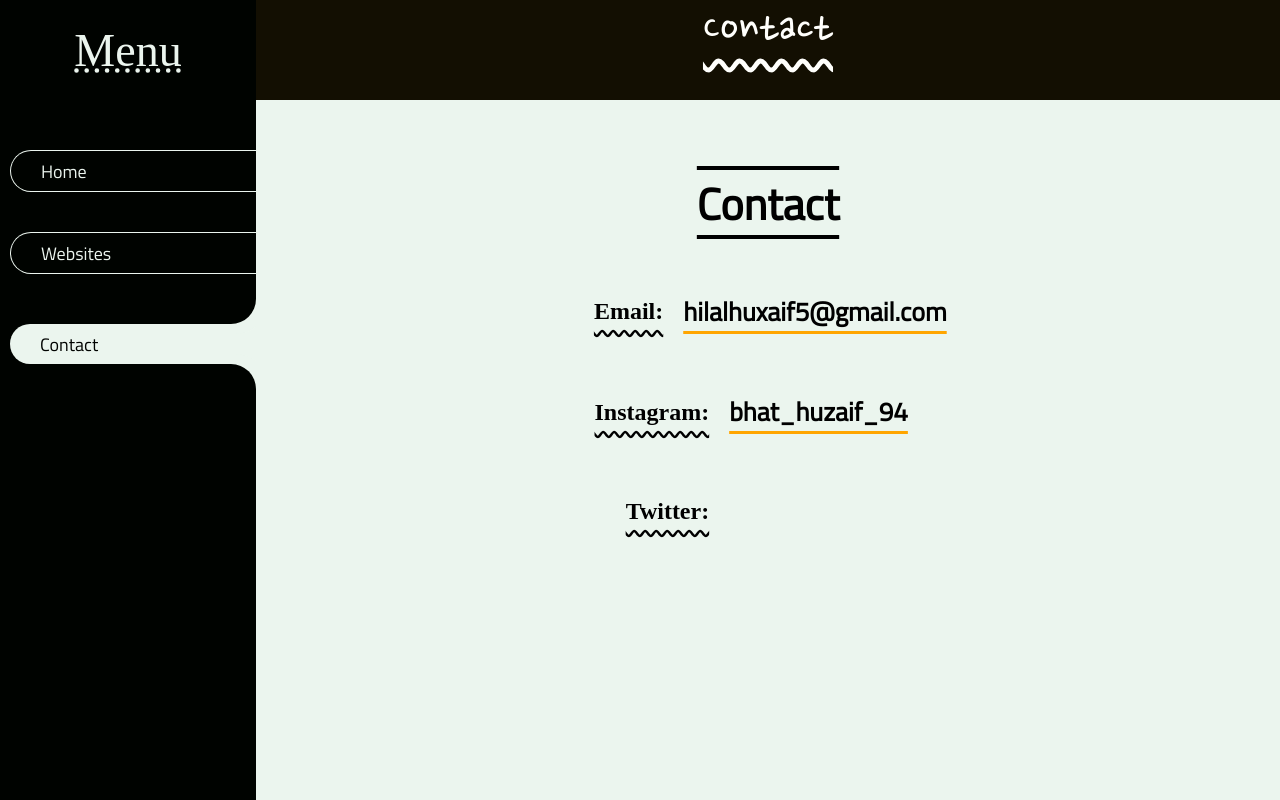
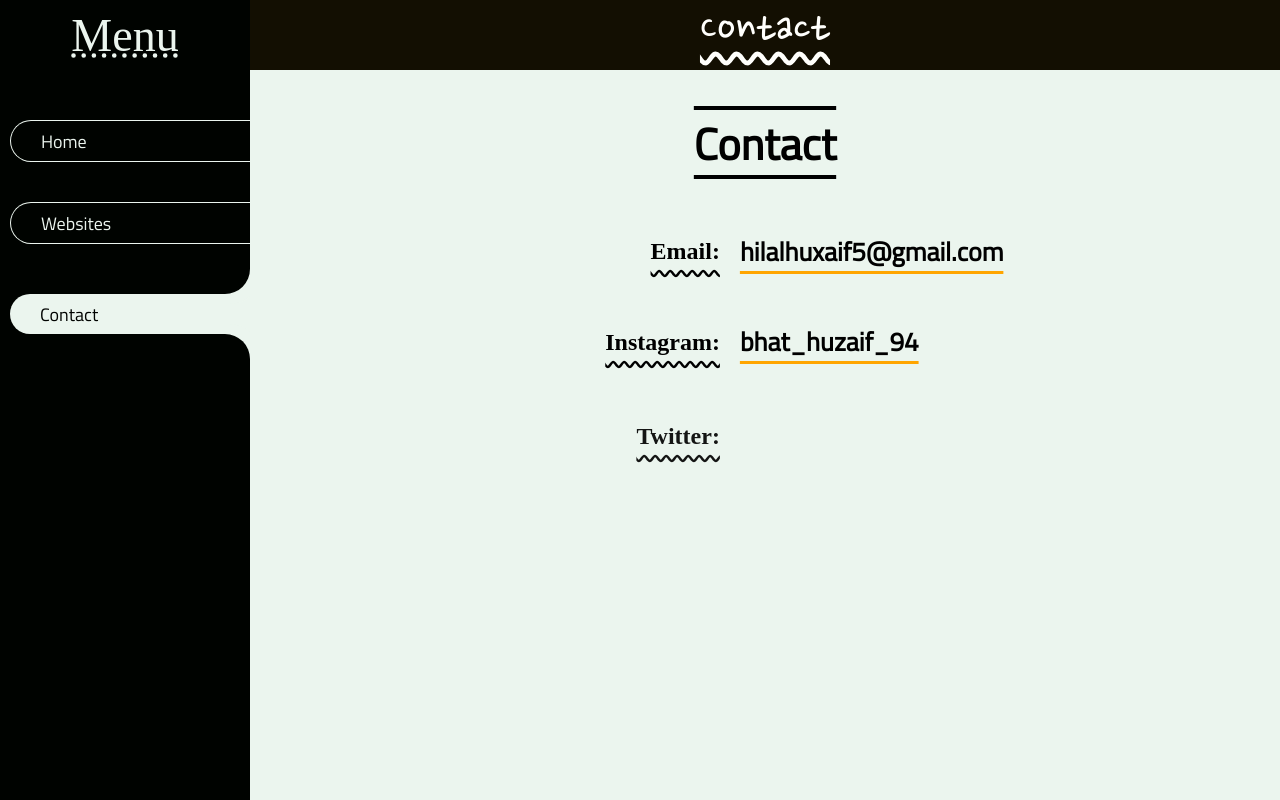
Before and after one commit to Huzaif-Hilal/my-website, a plain HTML site: page index.html in a window 1280 px wide. Both pictures are taken after a click on the element "Contact". Drawn offline with Linux system fonts and the light colour scheme; a web font is replaced by a local one.

Commit message:
Uploaded!

```diff
--- a/index.css
+++ b/index.css
@@ -15,8 +15,8 @@ body{
     width: 100dvw;
     height: 100dvh;
     display: grid;
-    grid-template-columns: 1fr 4fr;
-    grid-template-rows: 1fr 7fr;
+    grid-template-columns: 250px 1fr;
+    grid-template-rows: 70px 1fr;
     grid-template-areas:
     "menu title"
     "navigation webpreview";
@@ -35,7 +35,7 @@ body > div.title {
     text-align: center;
     font-size: 48px;
     text-decoration: wavy underline;
-    text-underline-offset: 15px;
+    text-underline-offset: 8px;
     transition: all 0.4s ease-in-out;
 }
 
@@ -56,6 +56,7 @@ body > div.navigation {
     grid-area: navigation;
     background-color: var(--C-Black);
     overflow: scroll;
+    transition: all 0.3s ease-in-out;
 }
 
 body > div.preview{
@@ -156,6 +157,7 @@ body > div.preview > main#home > div#info-box{
     justify-self: center;
     align-self: flex-end;
     display: inline;
+    text-align: center;
 }
 body > div.preview > main#home > div#info-box > h2#info-text{
    font-family: var(--Font-Fam-4);
@@ -207,8 +209,8 @@ body > div.preview > main#website > a > button.go-to-live{
     height: 70px;
     border-radius: 50%;
     position: absolute;
-    bottom: 100px;
-    right: 100px;
+    bottom: 50px;
+    right: 70px;
     cursor: pointer;
     background-color: #1A1B41;
     color: #F1FFE7;
@@ -231,7 +233,7 @@ body > div.preview > main#contact{
     padding: 0% 33% 0% 33%;
 }
 body > div.preview > main#contact > h1{
-    margin-top: 100px;
+    margin-top: 70px;
     color: rgba(0, 0, 0, 0.200);
     transition: all 0.5s ease-in-out;
     font-family: var(--Font-Fam-3);
@@ -242,12 +244,12 @@ body > div.preview > main#contact > h1{
     font-size: 44px;
 }
 body > div.preview > main#contact > div.row{
-    margin: 10px 10px 0px 0px;
+    margin: 0px 10px 0px 0px;
     font-family: var(--Font-Fam-4);
     text-underline-offset: 10px;
     display: grid;
     grid-template-rows: 1fr;
-    grid-template-columns: 1fr 1.5fr;
+    grid-template-columns: 150px 1fr;
     justify-content: start;
     align-items: center;
 }
@@ -258,7 +260,7 @@ body > div.preview > main#contact > div.row > h2{
     text-decoration: wavy underline;
     transform: translateY(30px);
     color: rgba(0, 0, 0, 0.0);
-    transition: all 0.3s ease-in-out;
+    transition: all 0.4s ease-in-out;
 }
 body > div.preview > main#contact > div.row > h3{
     display: inline;
@@ -268,7 +270,7 @@ body > div.preview > main#contact > div.row > h3{
     font-family: var(--Font-Fam-3);
     color: rgba(0, 0, 0, 0.0);
     transform: translateY(30px);
-    transition: all 0.3s ease-in-out;
+    transition: all 0.4s ease-in-out;
 }
 body > main#unavalaible{
     display: flex;
@@ -280,3 +282,9 @@ body > main#unavalaible{
 ::-webkit-scrollbar{
     display: none;
 }
+
+@media screen and (max-width: 1000px){
+    body{
+        grid-template-columns: 180px 1fr;
+    }
+}
--- a/index.js
+++ b/index.js
@@ -3,6 +3,10 @@ if(window.innerWidth < 800){
     setTimeout(()=>{
         alert("This Webpage is Accessable from Desktops Only!");
     }, 100)
+}
+
+if(window.innerWidth < 1000){
+    document.getElementById('info-text').style.fontSize = "16px"
 }
 
 // Adding Event Listners to every Nav Div
@@ -49,13 +53,6 @@ navs.forEach((div, index) =>{
 
                 animate_contact_page()
 
-
-        }
-
-        if(navs[3].classList.contains('active')){
-            document.getElementById('home').style.display = "none";
-                document.getElementById('website').style.display = "none";
-                document.getElementById('contact').style.display = "none";
 
         }
 
```
